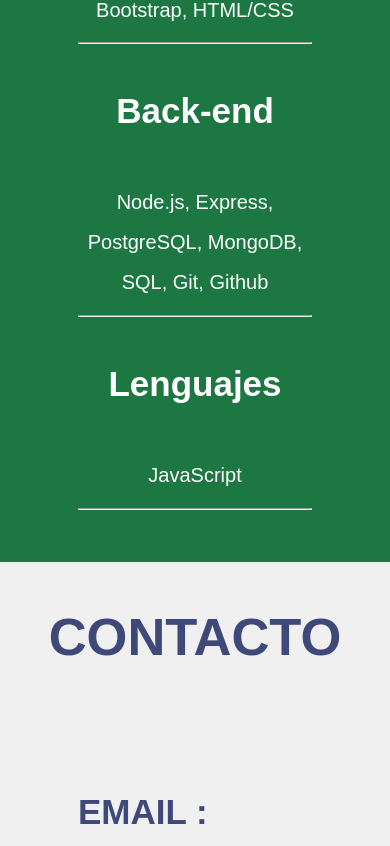
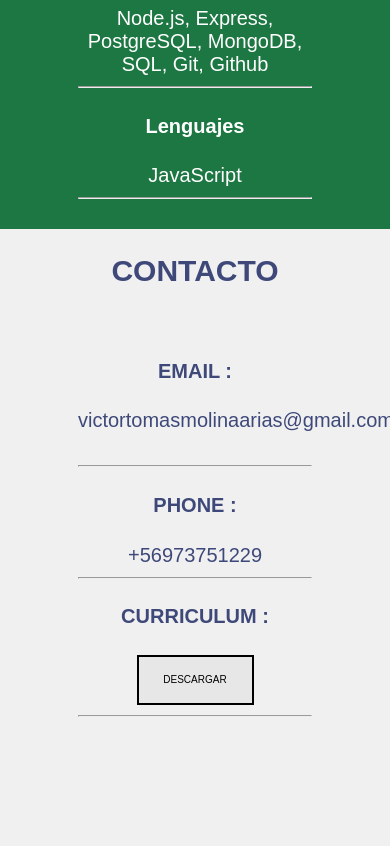
Before and after one commit to tomasmolinaarias/NewPortafolio, a React (Create React App) app: page / in a window 390 px wide. Shown: the part 1151-1997 px from the top of the page. Built offline with nearby package versions, Linux system fonts and the light colour scheme.

Commit message:
responsive

```diff
--- a/src/Style/Home.css
+++ b/src/Style/Home.css
@@ -44,6 +44,15 @@
   background-color: #1d7743;
   color: white;
 }
+.contacto {
+  font-size: 35px;
+  width: 100%;
+  display: flex;
+  justify-content: center;
+  flex-direction: column;
+  align-items: center;
+  color: #3e497a;
+}
 
 .skills h1 {
   color: white;
@@ -56,14 +65,6 @@
 
 .list span {
   font-size: 20px;
-}
-.contacto {
-  font-size: 35px;
-  width: 100%;
-  display: flex;
-  justify-content: center;
-  flex-direction: column;
-  align-items: center;
 }
 
 .contacto h1 {
@@ -92,12 +93,24 @@
 
   .skills {
     text-align: center;
+    font-size: 20px;
   }
   .list {
     padding: 0;
   }
 
   .skills h2 {
+    font-size: 30px;
+  }
+  .contacto {
+    text-align: center;
+  }
+  .contacto {
+    padding: 0;
+    font-size: 20px;
+  }
+
+  .contacto h2 {
     font-size: 30px;
   }
 }
@@ -108,11 +121,11 @@
   border: 2px solid black;
   height: 50px;
   width: 50%;
-  padding: 15px 32px;
   text-align: center;
   text-decoration: none;
   display: inline-block;
-  font-size: 16px;
+  font-size: 10px;
+  padding: 12px;
 }
 a {
   text-decoration: none;
--- a/src/pages/Experimental.jsx
+++ b/src/pages/Experimental.jsx
@@ -23,10 +23,16 @@ export const Experimental = () => {
           >
             <h3 className="vertical-timeline-element-title">{e.lugar}</h3>
             <h4 className="vertical-timeline-element-subtitle">{e.estudio}</h4>
-            <h4 className="vertical-timeline-element-text">Dipoma</h4>
-            <a href={e.diploma} target="blank">
+            <h4 className="vertical-timeline-element-text">Diploma</h4>
+            <br />
+            <a
+              className="vertical-timeline-element-text"
+              href={e.diploma}
+              target="blank"
+            >
               <button className="btnEx">VER</button>
             </a>
+            <br />
           </VerticalTimelineElement>
         ))}
         {/* trabajo */}
```
